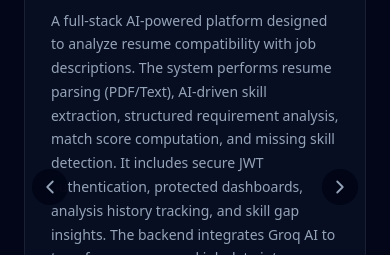
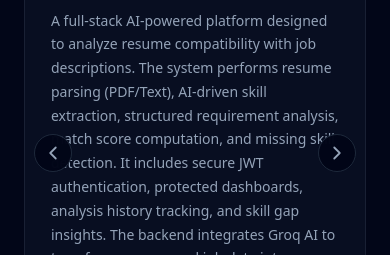
Before and after one commit to Rahinmon2903/Portfolio-latest, a React (Vite) app: page / in a window 390 px wide. Shown: the part 4880-5135 px from the top of the page. Built offline with nearby package versions, Linux system fonts and the light colour scheme.

Commit message:
css updated

```diff
--- a/src/index.css
+++ b/src/index.css
@@ -31,23 +31,37 @@
   transform: translateY(-50%) scale(1.15);
 }
 
-/* ✅ MOBILE ARROW FIX */
+/* ✅ MOBILE ARROW FIX (CLEAN + CONSISTENT) */
 @media (max-width: 768px) {
+
   .nav-arrow {
-    width: 36px;
-    height: 36px;
+    width: 38px;
+    height: 38px;
+
     border-radius: 999px;
+    border: 1px solid rgb(30 41 59);
 
-    background: rgba(2, 6, 23, 0.95);
-    backdrop-filter: blur(10px);
+    background: rgba(2, 6, 23, 0.96);
+    backdrop-filter: blur(12px);
 
     display: flex;
     align-items: center;
     justify-content: center;
+
+    top: 46%;
   }
 
-  .nav-arrow.left { left: 8px; }
-  .nav-arrow.right { right: 8px; }
+  .nav-arrow.left {
+    left: 10px;
+  }
+
+  .nav-arrow.right {
+    right: 10px;
+  }
+
+  .nav-arrow:hover {
+    transform: translateY(-50%) scale(1.08);
+  }
 }
 
 /* =========================================================
```
